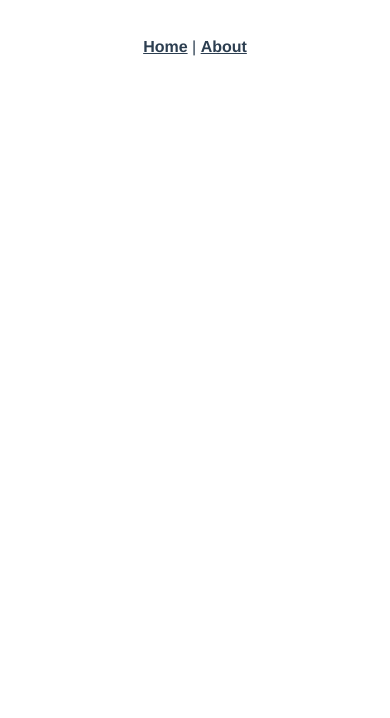
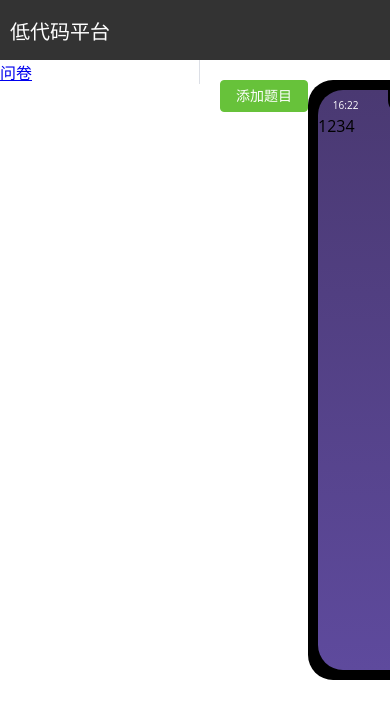
Before and after one commit to chenpei1993/low-level-platform, a Vue app in the folder manager/: page /question in a window 390 px wide. Before the commit this address had no page. Shown: the top 718 px of the page. Built offline with nearby package versions, Linux system fonts and the light colour scheme.

Commit message:
实现基本框架，和iphone模型

```diff
--- a/manager/src/App.vue
+++ b/manager/src/App.vue
@@ -1,30 +1,40 @@
 <template>
-  <div id="nav">
-    <router-link to="/">Home</router-link> |
-    <router-link to="/about">About</router-link>
+  <div class="common-layout">
+    <el-container>
+      <el-header style="padding: 0">
+        <Header />
+      </el-header>
+      <el-container>
+        <el-aside width="200px">
+          <Menu />
+<!--          <router-link to="/">Home</router-link>-->
+<!--          <router-link to="/about">About</router-link>-->
+        </el-aside>
+        <el-main>
+          <router-view/>
+        </el-main>
+      </el-container>
+    </el-container>
   </div>
-  <router-view/>
+
 </template>
 
+<script>
+import Header from '@/components/app/Header.vue'
+import Menu from '@/components/app/Menu.vue'
+
+export default {
+  name: 'App',
+  components: {
+    Header, Menu
+  }
+}
+</script>
+
 <style>
-#app {
-  font-family: Avenir, Helvetica, Arial, sans-serif;
-  -webkit-font-smoothing: antialiased;
-  -moz-osx-font-smoothing: grayscale;
-  text-align: center;
-  color: #2c3e50;
+html body{
+  padding: 0;
+  margin: 0;
 }
 
-#nav {
-  padding: 30px;
-}
-
-#nav a {
-  font-weight: bold;
-  color: #2c3e50;
-}
-
-#nav a.router-link-exact-active {
-  color: #42b983;
-}
 </style>
--- a/manager/src/components/HelloWorld.vue
+++ /dev/null
@@ -1,58 +0,0 @@
-<template>
-  <div class="hello">
-    <h1>{{ msg }}</h1>
-    <p>
-      For a guide and recipes on how to configure / customize this project,<br>
-      check out the
-      <a href="https://cli.vuejs.org" target="_blank" rel="noopener">vue-cli documentation</a>.
-    </p>
-    <h3>Installed CLI Plugins</h3>
-    <ul>
-      <li><a href="https://github.com/vuejs/vue-cli/tree/dev/packages/%40vue/cli-plugin-babel" target="_blank" rel="noopener">babel</a></li>
-      <li><a href="https://github.com/vuejs/vue-cli/tree/dev/packages/%40vue/cli-plugin-router" target="_blank" rel="noopener">router</a></li>
-    </ul>
-    <h3>Essential Links</h3>
-    <ul>
-      <li><a href="https://vuejs.org" target="_blank" rel="noopener">Core Docs</a></li>
-      <li><a href="https://forum.vuejs.org" target="_blank" rel="noopener">Forum</a></li>
-      <li><a href="https://chat.vuejs.org" target="_blank" rel="noopener">Community Chat</a></li>
-      <li><a href="https://twitter.com/vuejs" target="_blank" rel="noopener">Twitter</a></li>
-      <li><a href="https://news.vuejs.org" target="_blank" rel="noopener">News</a></li>
-    </ul>
-    <h3>Ecosystem</h3>
-    <ul>
-      <li><a href="https://router.vuejs.org" target="_blank" rel="noopener">vue-router</a></li>
-      <li><a href="https://vuex.vuejs.org" target="_blank" rel="noopener">vuex</a></li>
-      <li><a href="https://github.com/vuejs/vue-devtools#vue-devtools" target="_blank" rel="noopener">vue-devtools</a></li>
-      <li><a href="https://vue-loader.vuejs.org" target="_blank" rel="noopener">vue-loader</a></li>
-      <li><a href="https://github.com/vuejs/awesome-vue" target="_blank" rel="noopener">awesome-vue</a></li>
-    </ul>
-  </div>
-</template>
-
-<script>
-export default {
-  name: 'HelloWorld',
-  props: {
-    msg: String
-  }
-}
-</script>
-
-<!-- Add "scoped" attribute to limit CSS to this component only -->
-<style scoped>
-h3 {
-  margin: 40px 0 0;
-}
-ul {
-  list-style-type: none;
-  padding: 0;
-}
-li {
-  display: inline-block;
-  margin: 0 10px;
-}
-a {
-  color: #42b983;
-}
-</style>
--- /dev/null
+++ b/manager/src/components/app/Header.vue
@@ -0,0 +1,22 @@
+<template>
+  <div class="header">
+    <div class="title">低代码平台</div>
+  </div>
+</template>
+
+<style scoped>
+.header{
+  background: #333;
+  width: 100%;
+  height: 100%;
+  color: white;
+  display: flex;
+  justify-content: space-between;
+  align-items: center;
+}
+
+.title{
+  font-size: 20px;
+  margin-left: 10px;
+}
+</style>
--- /dev/null
+++ b/manager/src/components/app/Menu.vue
@@ -0,0 +1,9 @@
+<template>
+  <div class="menu">
+    <el-scrollbar>
+      <el-menu :default-openeds="['1', '3']">
+        <router-link to="/Question">问卷</router-link>
+      </el-menu>
+    </el-scrollbar>
+  </div>
+</template>
--- /dev/null
+++ b/manager/src/components/question/Add.vue
@@ -0,0 +1,84 @@
+<template>
+  <div>
+    <div>题目类型</div>
+    <el-select v-model="question.type" class="m-2" placeholder="Select">
+      <el-option
+          v-for="item in typeOptions"
+          :key="item.value"
+          :label="item.label"
+          :value="item.value"
+      />
+    </el-select>
+
+    <div>问题描述</div>
+    <el-input v-model="question.questionDesc"
+              :rows="3"
+              type="textarea"
+              placeholder="Please input" />
+
+    <div v-if="type === 2 || type === 3">
+        <div class="option-panel row">
+          <el-input v-model="option" placeholder="选项"></el-input>
+          <el-button type="success" @click="addNewOptions">添加选项</el-button>
+        </div>
+        <div v-for="o in options">
+          <el-input disabled >{{o}}</el-input>
+        </div>
+      </div>
+    </div>
+
+  <div>
+    <el-button type="success" @click="confirm">确定</el-button>
+  </div>
+</template>
+
+<script>
+
+export default {
+  name: "question-add",
+  props: {
+    question: {
+      require: true,
+      type: Object,
+      default () {
+        return {}
+      }
+    }
+  },
+  emits: ["addQuestion"], // <--- add this line
+  setup(_,{ emit }) {
+    const addQuestion = (question) => {
+      emit("addQuestion", question)
+    }
+    return {addQuestion}
+  },
+  model: {
+    prop: 'question',
+    event: 'addQuestion'
+  },
+  data(){
+    return {
+      isShowAddPanel: false,
+      type: "",
+      typeOptions:[
+        { value: 1, label: "简答题"},
+        { value: 2, label: "单选题"},
+        { value: 3, label: "多选题"}
+      ],
+      questionDesc: "",
+      option: "",
+      options: []
+    }
+  },
+  methods:{
+    addNewOptions(){
+      this.question.options.push(this.option)
+      this.option = ""
+    },
+    confirm(){
+      this.addQuestion(this.question)
+    }
+  }
+}
+
+</script>
--- /dev/null
+++ b/manager/src/components/question/Iphone.vue
@@ -0,0 +1,83 @@
+<template>
+  <div class="wrapper">
+    <div class="iphone">
+      <div class="screen-wrapper">
+        <div style="  display: flex;justify-content: space-around; align-items: center;">
+          <div class="indicator time">16:22</div>
+          <div class="notch"></div>
+          <div class="indicator time none-color">16:22</div>
+        </div>
+        <div class="screen">
+          1234
+        </div>
+      </div>
+    </div>
+  </div>
+</template>
+
+<script>
+
+</script>
+<style>
+*, *:before, *:after {
+  box-sizing: border-box;
+  margin: 0;
+  padding: 0;
+}
+
+.iphone {
+  position: relative;
+  width: 300px;
+  height: 600px;
+  background-color: black;
+  border-radius: 25px;
+  display: flex;
+  justify-content: center;
+  padding: 10px;
+}
+
+.screen-wrapper {
+  position: relative;
+  overflow: hidden;
+  border-radius: 25px;
+  border-color: black;
+  background: linear-gradient(#4a3972, #5e4a9d);
+  width: 100%;
+}
+
+.notch{
+  height: 25px;
+  width: 140px;
+  background-color: black;
+  border-radius: 0 0 15px 15px;
+}
+
+
+
+.screen {
+  height: calc(600px - 45px);
+}
+
+.indicator {
+  font-size: 10px;
+  color: white;
+}
+
+.time{
+  padding-top: 5px;
+}
+
+.none-color{
+  color: rgba(0,0,0,0);
+}
+
+.wrapper {
+  display: flex;
+  flex-direction: column;
+  justify-content: center;
+  font-family: 'Open Sans', sans-serif;
+}
+
+
+
+</style>
--- a/manager/src/main.js
+++ b/manager/src/main.js
@@ -1,5 +1,10 @@
 import { createApp } from 'vue'
 import App from './App.vue'
 import router from './router'
+import ElementPlus from 'element-plus'
+import 'element-plus/dist/index.css'
 
-createApp(App).use(router).mount('#app')
+createApp(App)
+    .use(router)
+    .use(ElementPlus)
+    .mount('#app')
--- a/manager/src/router/index.js
+++ b/manager/src/router/index.js
@@ -1,11 +1,23 @@
 import { createRouter, createWebHistory } from 'vue-router'
+import Question from '../views/Question.vue'
 import Home from '../views/Home.vue'
+import Custom from '../views/Custom.vue'
 
 const routes = [
   {
     path: '/',
     name: 'Home',
     component: Home
+  },
+  {
+    path: '/question',
+    name: 'Question',
+    component: Question
+  },
+  {
+    path: '/custom',
+    name: 'Custom',
+    component: Custom
   },
   {
     path: '/about',
--- /dev/null
+++ b/manager/src/views/Custom.vue
@@ -0,0 +1,5 @@
+<template>
+  <div class="custom">
+    <h1>This is an custom page</h1>
+  </div>
+</template>
--- a/manager/src/views/Home.vue
+++ b/manager/src/views/Home.vue
@@ -1,18 +1,5 @@
 <template>
   <div class="home">
-    <img alt="Vue logo" src="../assets/logo.png">
-    <HelloWorld msg="Welcome to Your Vue.js App"/>
+    <h1>This is an home page</h1>
   </div>
 </template>
-
-<script>
-// @ is an alias to /src
-import HelloWorld from '@/components/HelloWorld.vue'
-
-export default {
-  name: 'Home',
-  components: {
-    HelloWorld
-  }
-}
-</script>
--- /dev/null
+++ b/manager/src/views/Question.vue
@@ -0,0 +1,82 @@
+<template>
+  <div class="question">
+    <div >
+      <div style="display: flex; justify-content: flex-end;">
+        <el-button type="success" @click="showAddPanel">添加题目</el-button>
+      </div>
+      <el-drawer
+          v-model="isShowAddPanel"
+          title="添加问题"
+          direction="ltr"
+          :before-close="closeAddPanel"
+      >
+        <Add :question="question" @addQuestion="addQuestion"/>
+      </el-drawer>
+      <div v-for="question in questions">
+        <div>题目类型</div>
+        <div>{{ question.type }}</div>
+        <div>问题描述</div>
+        <div>{{ question.questionDesc }}</div>
+        <div v-if="question.type === 2 || question.type === 3">
+          <div>选项</div>
+          <div v-for="o in question.options">
+            <el-input disabled >{{o}}</el-input>
+          </div>
+        </div>
+      </div>
+    </div>
+    <div>
+      <Iphone />
+    </div>
+  </div>
+</template>
+
+<script>
+import Add from '@/components/question/Add.vue'
+import Iphone from '@/components/question/Iphone.vue'
+
+export default {
+  name: 'Home',
+  components: {
+    Add, Iphone
+  },
+  data(){
+    return {
+      isShowAddPanel: false,
+      question: {},
+      questions:[]
+    }
+  },
+  methods:{
+    showAddPanel(){
+      this.isShowAddPanel = !this.isShowAddPanel
+    },
+    closeAddPanel(){
+      this.isShowAddPanel = false
+    },
+    addQuestion(question){
+      this.questions.push(question)
+      this.isShowAddPanel = false
+      this.question = {}
+    }
+  }
+}
+</script>
+
+
+<style scoped>
+.question{
+  display: flex;
+  justify-content: space-between;
+}
+.left-panel{
+  width: 50%;
+}
+.row{
+  margin: 5px;
+}
+.option-panel{
+  display: flex;
+  justify-content: space-between;
+}
+</style>
```
